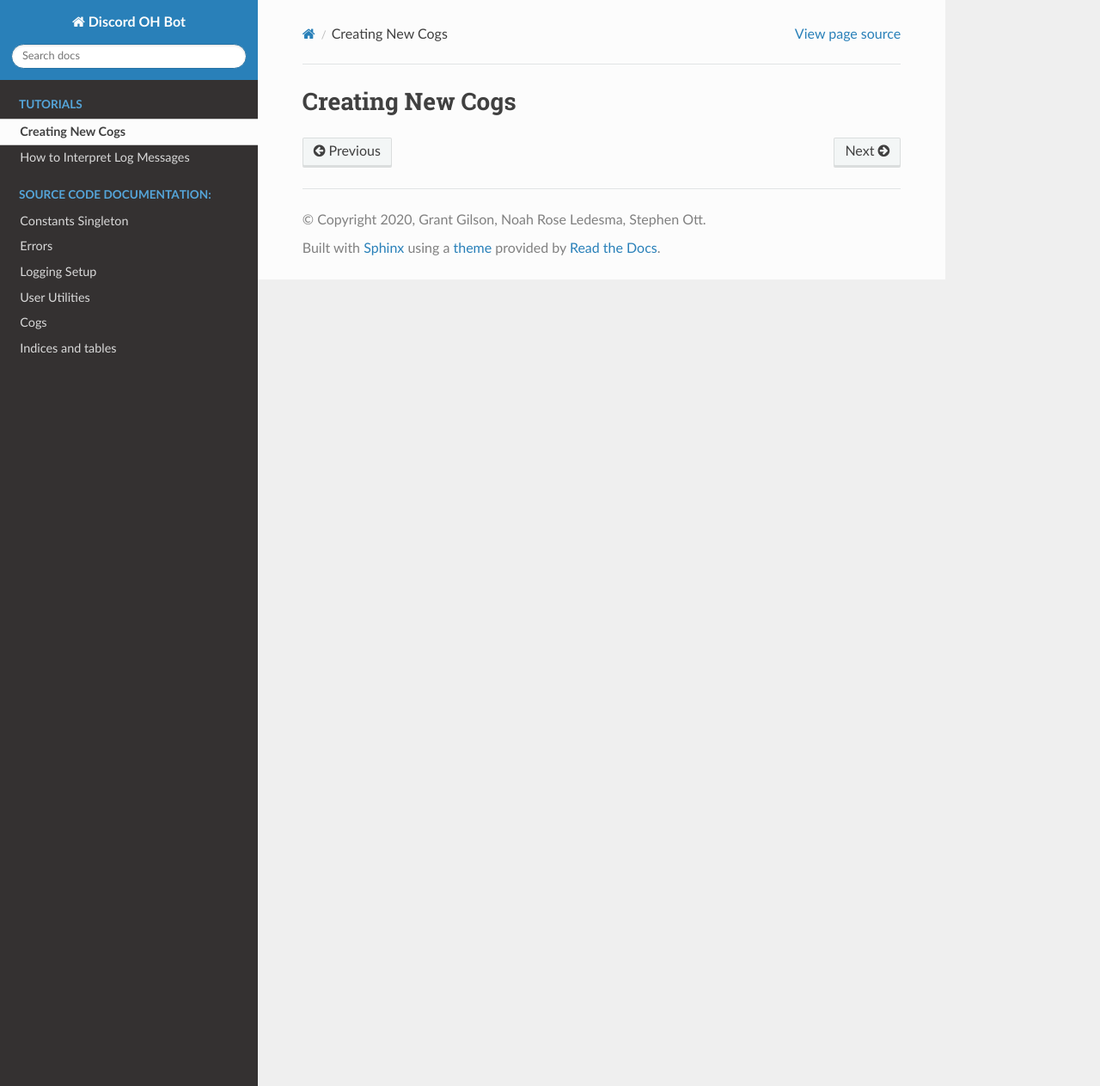
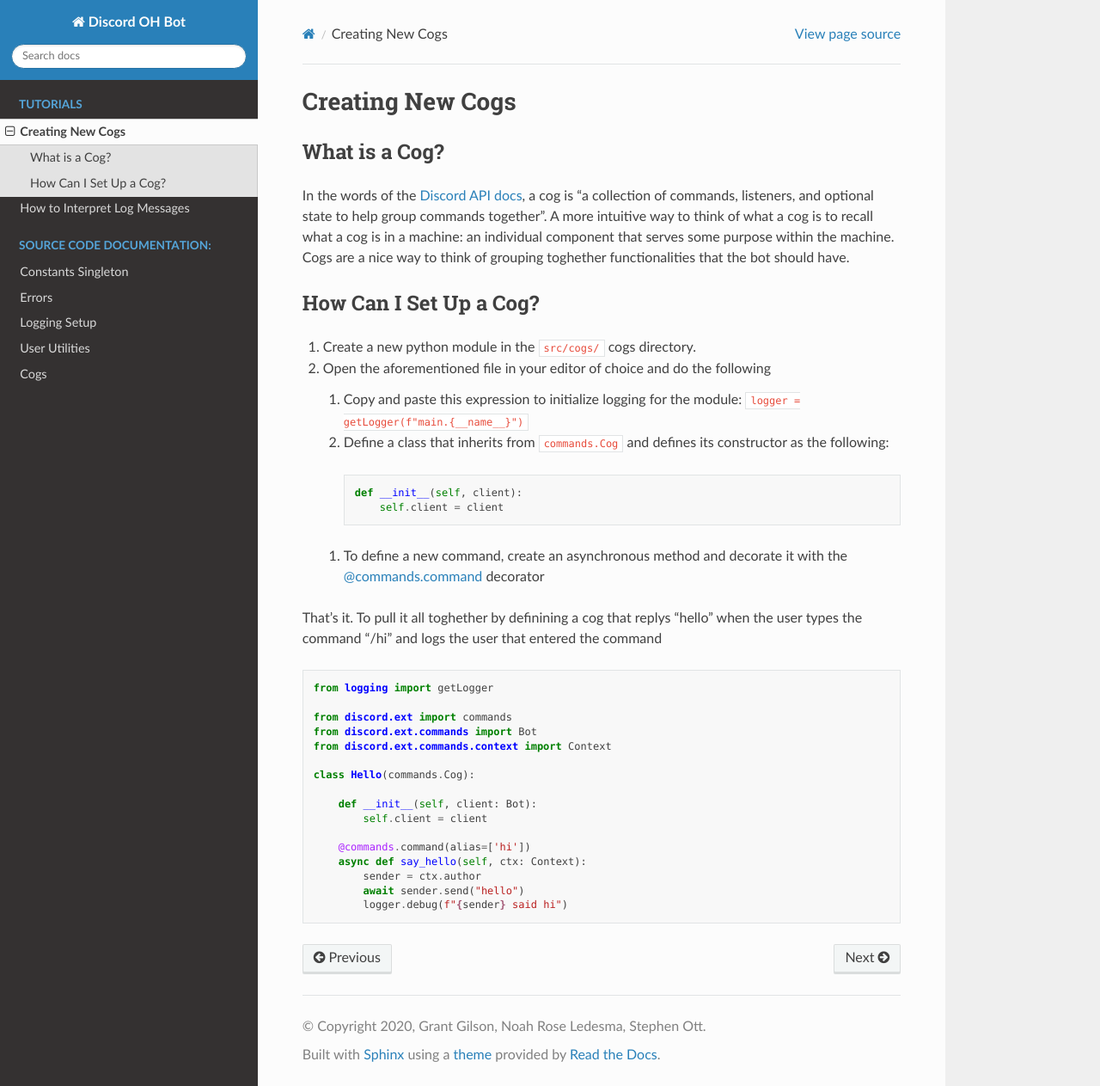
Before and after one commit to ECS-OH-Bot/OH-Bot, a Sphinx documentation site: the page built from docs/source/tutorials/creating_new_cogs.rst, in a window 1280 px wide and 1263 px high. Shown: the whole window at 86% size. Built offline with Sphinx 7.4.7 and the Read the Docs theme 2.0.0, drawn with Linux system fonts in a browser that asks for light colours.

Commit message:
Finished cog tutorial

```diff
--- a/docs/source/cogs.rst
+++ b/docs/source/cogs.rst
@@ -12,8 +12,8 @@
    cogs/tools
 
 
-Indices and tables
-==================
+Indices and Tables
+------------------
 
 * :ref:`genindex`
 * :ref:`modindex`
--- a/docs/source/index.rst
+++ b/docs/source/index.rst
@@ -10,6 +10,7 @@
 
 .. toctree::
    :maxdepth: 2
+   :titlesonly:
    :caption: Source Code Documentation:
 
    constants
--- a/docs/source/tutorials/creating_new_cogs.rst
+++ b/docs/source/tutorials/creating_new_cogs.rst
@@ -1,2 +1,51 @@
 Creating New Cogs
 =================
+
+What is a Cog?
+--------------
+
+In the words of the `Discord API docs <https://discordpy.readthedocs.io/en/latest/ext/commands/api.html#discord.ext.commands.Cog>`_, a cog is
+"a collection of commands, listeners, and optional state to help group commands together". A more intuitive way to think of what a cog is to
+recall what a cog is in a machine: an individual component that serves some purpose within the machine. Cogs are a nice way to think of grouping
+toghether functionalities that the bot should have.
+
+How Can I Set Up a Cog?
+-----------------------
+
+#. Create a new python module in the :code:`src/cogs/` cogs directory.
+
+#. Open the aforementioned file in your editor of choice and do the following
+
+   #. Copy and paste this expression to initialize logging for the module: :code:`logger = getLogger(f"main.{__name__}")`
+
+   #. Define a class that inherits from :code:`commands.Cog` and defines its constructor as the following:
+    .. code-block:: python
+
+        def __init__(self, client):
+            self.client = client
+
+   #. To define a new command, create an asynchronous method and decorate it with the
+      `@commands.command <https://discordpy.readthedocs.io/en/latest/ext/commands/api.html?highlight=commands%20command#discord.ext.commands.command>`_
+      decorator
+
+That's it. To pull it all toghether by definining a cog that replys "hello" when the user types the command "/hi" and logs the user that
+entered the command
+
+.. code-block:: python
+
+    from logging import getLogger
+
+    from discord.ext import commands
+    from discord.ext.commands import Bot
+    from discord.ext.commands.context import Context
+
+    class Hello(commands.Cog):
+
+        def __init__(self, client: Bot):
+            self.client = client
+
+        @commands.command(alias=['hi'])
+        async def say_hello(self, ctx: Context):
+            sender = ctx.author
+            await sender.send("hello")
+            logger.debug(f"{sender} said hi")
```
Also changed, not shown: other parts of docs/source/cogs.rst (+1 -1 lines), other parts of docs/source/index.rst (+1 -1 lines), 9 other files.
